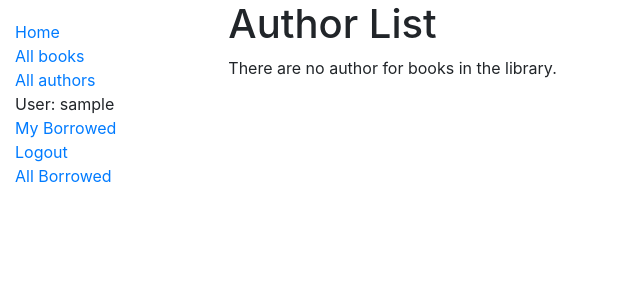
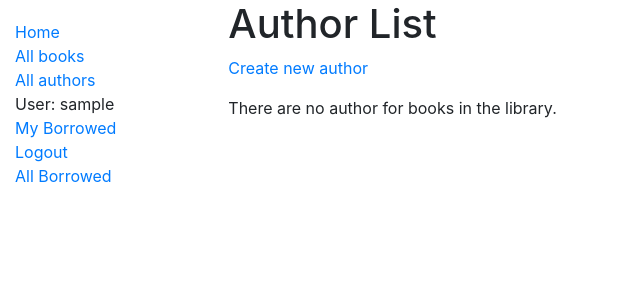
Before and after one commit to rivernews/si664-django, a Django app: page /catalog/authors/ in a window 1280 px wide. Shown: the top 300 px of the page, without its empty margins (0-640 px from the left). Run offline with Django 3.2, Linux system fonts and the light colour scheme; the visitor is signed in with stand-in values (Sample User, id 1); data that the repository does not hold is empty; some libraries are stand-ins or nearby versions.

Commit message:
CRUD for authors

```diff
--- a/locallibrary/catalog/models.py
+++ b/locallibrary/catalog/models.py
@@ -28,6 +28,7 @@ class Author(models.Model):
 
     class Meta:
         ordering = ['last_name']
+        permissions = (("can_edit_delete_author", "Can do CRUD to any author"),)
 
 class BookInstance(models.Model):
     """Model representing a specific copy of a book (i.e. that can be borrowed from the library)."""
--- a/locallibrary/catalog/templates/catalog/author_detail.html
+++ b/locallibrary/catalog/templates/catalog/author_detail.html
@@ -2,6 +2,12 @@
 
 {% block content %}
 <h1>Author: {{ author }}</h1>
+{% if perms.catalog.can_edit_delete_author %}
+<p>
+    <a href="{% url 'author-update' pk=author.id %}">Edit this author</a> |
+    <a href="{% url 'author-delete' pk=author.id %}">Delete this author</a>
+</p>
+{% endif %}
 <p>
     {{author.date_of_birth}} - {{author.date_of_death}}
 </p>
--- a/locallibrary/catalog/templates/catalog/author_list.html
+++ b/locallibrary/catalog/templates/catalog/author_list.html
@@ -2,11 +2,19 @@
 
 {% block content %}
 <h1>Author List</h1>
+<p>
+    {% if perms.catalog.can_edit_delete_author %}
+    <a href="{% url 'author-create' %}">Create new author</a>
+    {% endif %}
+</p>
 {% if author_list %}
 <ul>
     {% for author in author_list %}
     <li>
         <a href="{{ author.get_absolute_url }}">{{ author }}</a> ({{author.date_of_birth}} - {{author.date_of_death}})
+        {% if perms.catalog.can_edit_delete_author %}
+        (<a href="{% url 'author-update' pk=author.id %}">Edit</a>,<a href="{% url 'author-delete' pk=author.id %}">Delete</a>)
+        {% endif %}
     </li>
     {% endfor %}
 </ul>
--- a/locallibrary/catalog/urls.py
+++ b/locallibrary/catalog/urls.py
@@ -6,8 +6,12 @@ urlpatterns = [
     path('book/<int:pk>/', views.BookDetailView.as_view(), name='book-detail'),
     path('book/<uuid:pk>/renew/', views.renew_book_librarian, name='renew-book-librarian'),
 
+    # Author CRUD
     path('authors/', views.AuthorListView.as_view(), name='authors'),
     path('authors/<int:pk>', views.AuthorDetailView.as_view(), name='author-detail'),
+    path('author/create/', views.AuthorCreate.as_view(), name='author-create'),
+    path('author/<int:pk>/update/', views.AuthorUpdate.as_view(), name='author-update'),
+    path('author/<int:pk>/delete/', views.AuthorDelete.as_view(), name='author-delete'),
 
     path('mybooks/', views.LoanedBooksByUserListView.as_view(), name='my-borrowed'),
     path('librarian/borrowed/', views.LoanedBooksListView.as_view(), name='all-borrowed'),
--- a/locallibrary/catalog/views.py
+++ b/locallibrary/catalog/views.py
@@ -2,12 +2,13 @@ import datetime
 
 from django.shortcuts import render, get_object_or_404
 from django.http import HttpResponseRedirect
-from django.urls import reverse
+from django.urls import reverse, reverse_lazy
 from django.contrib.auth.mixins import LoginRequiredMixin, PermissionRequiredMixin
 from django.contrib.auth.decorators import permission_required
 
 from catalog.models import Book, Author, BookInstance, Genre
 
+from django.views.generic.edit import CreateView, UpdateView, DeleteView
 from django.views import generic
 
 from catalog.forms import RenewBookForm
@@ -122,3 +123,20 @@ def renew_book_librarian(request, pk):
     }
 
     return render(request, 'catalog/book_renew_librarian.html', context)
+
+
+class AuthorCreate(PermissionRequiredMixin, LoginRequiredMixin, CreateView):
+    permission_required = ('catalog.can_edit_delete_author',)
+    model = Author
+    fields = '__all__'
+    initial = {'date_of_death': '05/01/1018'}
+
+class AuthorUpdate(PermissionRequiredMixin, LoginRequiredMixin, UpdateView):
+    permission_required = ('catalog.can_edit_delete_author',)
+    model = Author
+    fields = ['first_name', 'last_name', 'date_of_birth', 'date_of_death']
+
+class AuthorDelete(PermissionRequiredMixin, LoginRequiredMixin, DeleteView):
+    permission_required = ('catalog.can_edit_delete_author',)
+    model = Author
+    success_url = reverse_lazy('authors') # DeleteView requires this, but for Create/UpdateView, if not specify, default is the item detail page
```
Also changed, not shown: locallibrary/catalog/templates/catalog/author_confirm_delete.html (added, +14 -0 lines), locallibrary/catalog/templates/catalog/author_form.html (added, +11 -0 lines), locallibrary/catalog/migrations/0005_auto_20190212_1859.py (added), locallibrary/catalog/migrations/0006_auto_20190212_1900.py (added). Lines whose indentation alone changed are shown as unchanged.
